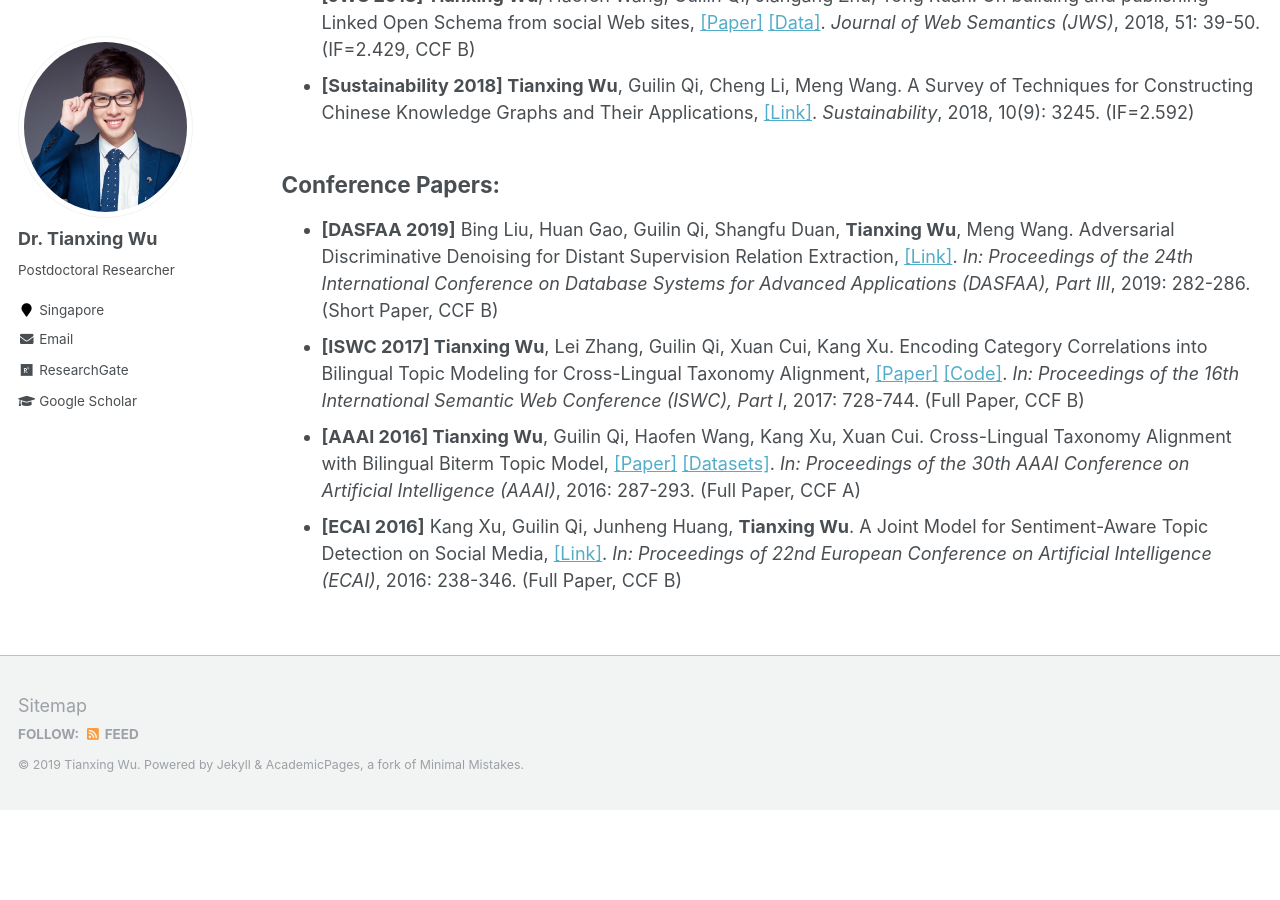
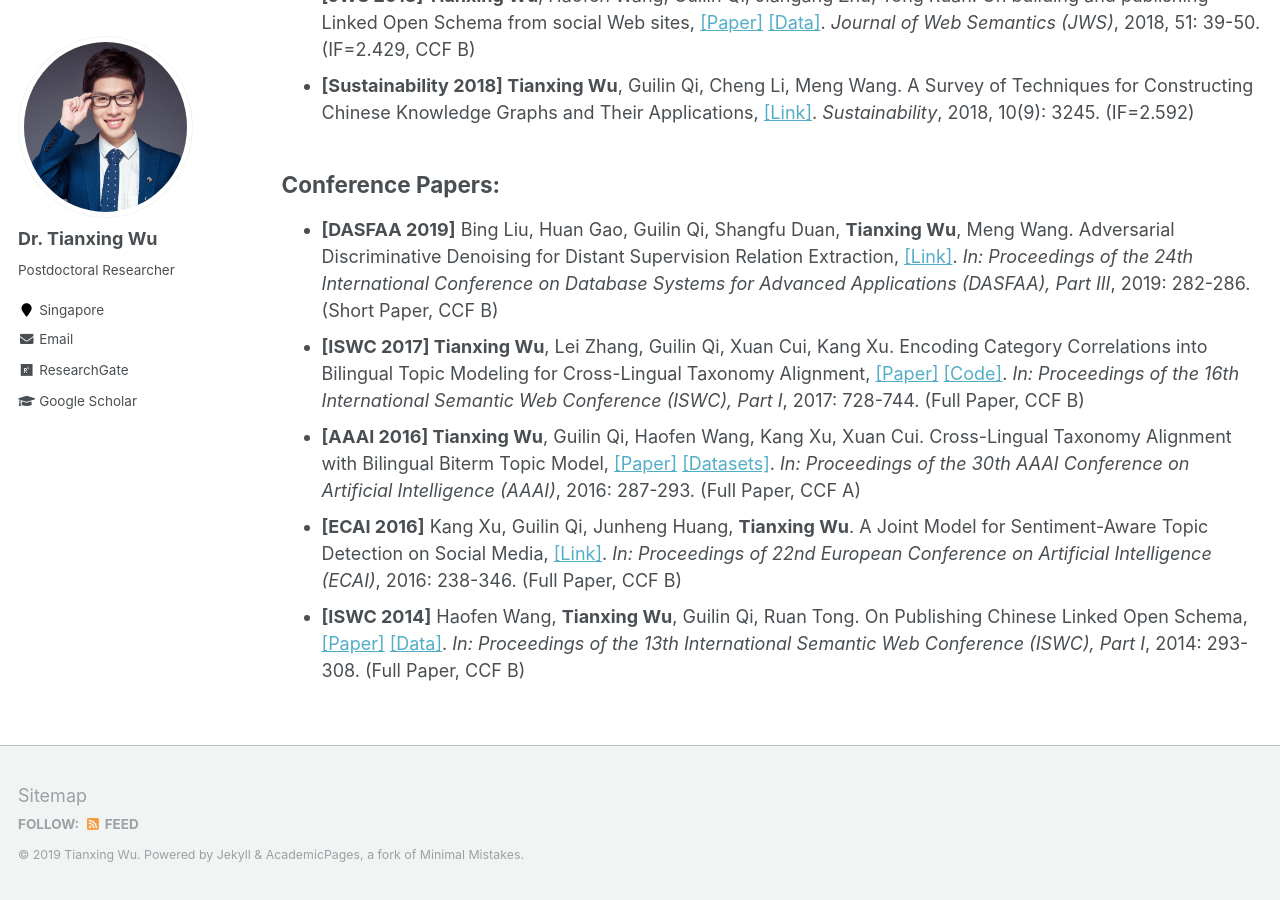
Before and after one commit to tianxing-wu/tianxing-wu.github.io, a Jekyll site: the page built from _pages/selected_publications.md, in a window 1280 px wide and 900 px high, scrolled down 650 px. Built offline with Jekyll 4.4.1, drawn with Linux system fonts in a browser that asks for light colours; before the commit the page ends 1460 px from its top, so only the background shows below that.

Commit message:
site update

```diff
--- a/_pages/selected_publications.md
+++ b/_pages/selected_publications.md
@@ -19,3 +19,4 @@ The full list of my publications can be found in [DBLP](https://dblp.uni-trier.d
 * **[ISWC 2017] Tianxing Wu**, Lei Zhang, Guilin Qi, Xuan Cui, Kang Xu. Encoding Category Correlations into Bilingual Topic Modeling for Cross-Lingual Taxonomy Alignment, [[Paper]](https://tianxing-wu.github.io/files/paper/ISWC2017.pdf) [[Code]](https://github.com/143230/CLTA). <i>In: Proceedings of the 16th International Semantic Web Conference (ISWC), Part I</i>, 2017: 728-744. (Full Paper, CCF B)
 * **[AAAI 2016] Tianxing Wu**, Guilin Qi, Haofen Wang, Kang Xu, Xuan Cui. Cross-Lingual Taxonomy Alignment with Bilingual Biterm Topic Model, [[Paper]](https://tianxing-wu.github.io/files/paper/AAAI2016.pdf) [[Datasets]](https://github.com/jxls080511/080424). <i>In: Proceedings of the 30th AAAI Conference on Artificial Intelligence (AAAI)</i>, 2016: 287-293. (Full Paper, CCF A)
 * **[ECAI 2016]** Kang Xu, Guilin Qi, Junheng Huang, **Tianxing Wu**. A Joint Model for Sentiment-Aware Topic Detection on Social Media, [[Link]](http://ebooks.iospress.nl/publication/44775). <i>In: Proceedings of 22nd European Conference on Artificial Intelligence (ECAI)</i>, 2016: 238-346. (Full Paper, CCF B)
+* **[ISWC 2014]** Haofen Wang, **Tianxing Wu**, Guilin Qi, Ruan Tong. On Publishing Chinese Linked Open Schema, [[Paper]](https://tianxing-wu.github.io/files/paper/ISWC2014.pdf) [[Data]](http://los.linkingopenschema.info). <i>In: Proceedings of the 13th International Semantic Web Conference (ISWC), Part I</i>, 2014: 293-308. (Full Paper, CCF B)
```
Also changed, not shown: 3 other files.
